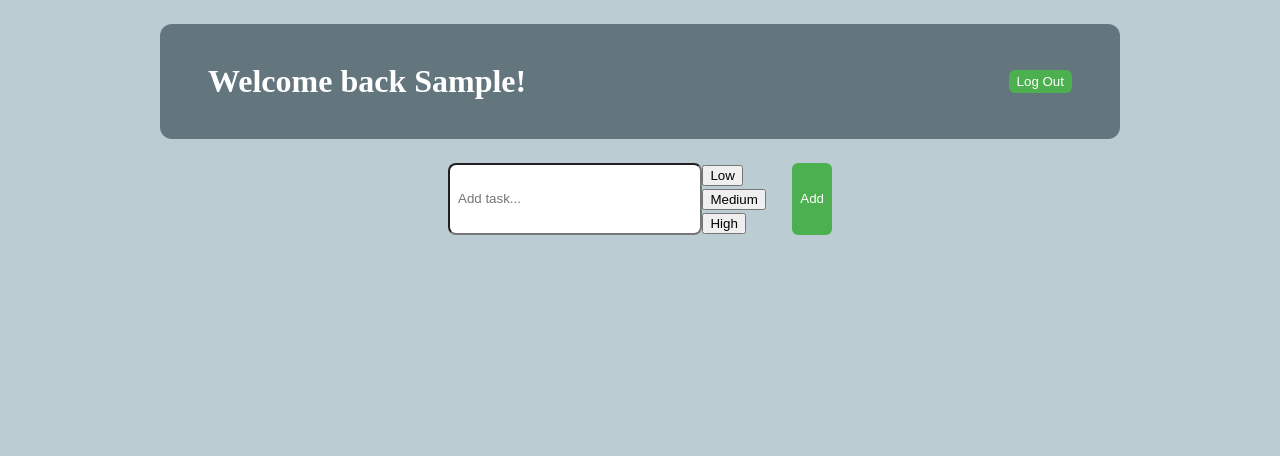
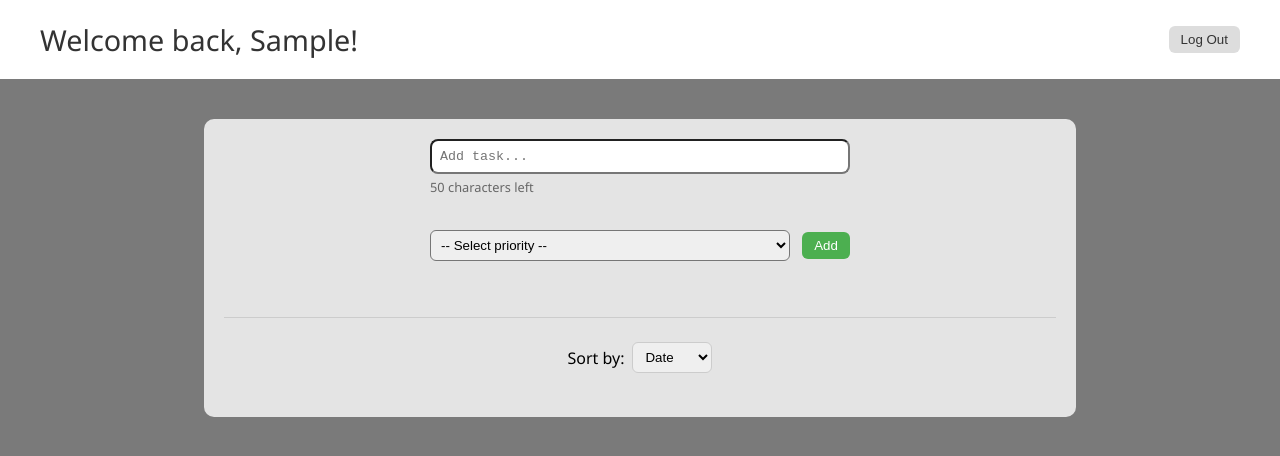
Before and after one commit to malvamalmgren/vue-todo, a Vue app: page / in a window 1280 px wide. Both pictures are taken after typing "Sample" into the empty fields and a click on the button "Log In". Shown: the top 456 px of the page. Built offline with nearby package versions, Linux system fonts and the light colour scheme.

Commit message:
Update styling and add sorting

```diff
--- a/src/App.vue
+++ b/src/App.vue
@@ -23,7 +23,7 @@ const username = ref(null)
 const usernameInput = ref('')
 const headerText = computed(() => {
   return loggedIn.value
-    ? `Welcome back ${username.value}!`
+    ? `Welcome back, ${username.value}!`
     : 'Please log in...'
 })
 function login() {
@@ -32,11 +32,27 @@ function login() {
   username.value = usernameInput.value
   usernameInput.value = ''
 }
+
+const sortBy = ref('id')
+
+const sortedTodos = computed(() => {
+  console.log('Sorting todos by:', sortBy.value);
+  return [...todos.value].sort((a, b) => {
+    if (sortBy.value === 'text') {
+      return a.text.localeCompare(b.text)
+    } else if (sortBy.value === 'priority') {
+      const priorityOrder = { high: 3, medium: 2, low: 1 }
+      return (priorityOrder[b.priority] || 0) - (priorityOrder[a.priority] || 0)
+    } else {
+      return b.id - a.id
+    }
+  })
+})
+
 </script>
 
 <template>
   <header>
-        <!--<img src="../logo.png" alt="logo">-->
         <h1 id="login-header">{{ headerText }}</h1>
 
         <form id="login-form" @submit.prevent="login">
@@ -47,58 +63,46 @@ function login() {
     </header>
     <main v-if="loggedIn">
       <ToDoForm id="todo-form" @add-todo="addTodo"/>
-        <ToDoList id="todo-list" :todos="todos" @remove-todo="removeTodo"/>
+      <hr class="separator" />
+      <div id="sort-container">
+        <label id="sort" for="sort-select">Sort by:</label>
+        <select id="sort-select" v-model="sortBy">
+          <option value="id">Date</option>
+          <option value="text">Name</option>
+          <option value="priority">Priority</option>
+        </select>
+      </div>
+
+        <ToDoList id="todo-list" :todos="sortedTodos" @remove-todo="removeTodo"/>
     </main>
 </template>
 
 <style>
   body {
-    display: grid;
-    grid-template-areas:
-    "header"
-    "main"
-    "footer";
-    background-color: #bbcdd3;
-    font-family: 'Times New Roman', Times, serif;
-    font-size: 1rem;
-
-    line-height: 1.5;
-    width: 75%;
-    margin: 0 auto;
+    margin: 0;
+    font-family: 'Segoe UI', Tahoma, Geneva, Verdana, sans-serif;
+    background-color: #7a7a7a;
   }
 
   header {
     grid-area: header;
-    display: grid;
-    grid-template-columns: auto auto;
-    grid-template-areas:
-    "login-header login-form";
-    margin-top: 24px;
-    padding: 12px 48px;
-    gap: 12px;
-    justify-items: center;
-    text-align: center;
+    display: flex;
+    justify-content: space-between;
     align-items: center;
-    background-color: rgba(78, 96, 104, 0.8);
-    border-radius: 12px;
+    background-color: #fff;
+    padding: 20px 40px;
   }
 
   #login-header {
-    grid-area: login-header;
-    display: flex;
-    justify-self: start;
-    max-width: max-content;
-    text-align: center;
-    color: #ffffff;
+    font-size: 1.8rem;
+    font-weight: 500;
+    color: #333;
+    margin: 0;
   }
 
   #login-form {
-    grid-area: login-form;
     display: flex;
-    max-width: max-content;
-    height: min-content;
-    justify-content: center;
-    justify-self: end;
+    gap: 12px;
   }
 
   #usernameInput {
@@ -109,31 +113,40 @@ function login() {
   }
 
   #login-button, #logout-button {
-    background-color: #4caf50;
+    background-color: #ddd;
     border: none;
     border-radius: 6px;
-    color: white;
+    color: #333;
     cursor: pointer;
-    padding: 4px 8px;
-    margin-left: 8px;
-    white-space: nowrap;
+    padding: 6px 12px;
+}
+
+  #login-button:hover, #logout-button:hover {
+    background-color: #bbb;
   }
 
   main {
     grid-area: main;
-    display: grid;
-    grid-template-areas:
-    "todo-form"
-    "todo-list";
-    justify-items: center;
-    padding: 24px;
+    display: flex;
+    flex-direction: column;
+    align-items: center;
+    margin: 40px auto;
+    padding: 20px;
+    background-color: rgba(255,255,255,0.8);
+    border-radius: 10px;
+    max-width: 65%;
   }
 
-  #todo-form {
-    grid-area: todo-form;
-    display: flex;
-    justify-content: center;
-    margin-bottom: 24px;
+  .separator {
+    width: 100%;
+    border: 0;
+    height: 1px;
+    background: #ccc;
+    margin: 24px 0;
+  }
+
+  #sort {
+    align-items: center;
   }
 
   ul {
@@ -142,12 +155,28 @@ function login() {
     margin: 0;
   }
 
+  #sort-container {
+    display: flex;
+    align-items: center;
+    gap: 8px;
+    margin-bottom: 24px;
+  }
+
+  #sort-select {
+    padding: 6px 8px;
+    border-radius: 6px;
+    border: 1px solid #ccc;
+  }
+
   #todo-list {
-    grid-area: todo-list;
-    /*width: 100%;*/
-    max-width: max-content;
-    align-items: center;
+    display: grid;
+    grid-template-columns: repeat(4, max-content);
+    gap: 36px;
+    justify-content: center;
+    justify-items: center;
+    width: 100%;
   }
+
 
   @media screen and (max-width: 600px) {
     body {
--- a/src/components/ToDoForm.vue
+++ b/src/components/ToDoForm.vue
@@ -1,73 +1,107 @@
 <script setup>
-import { ref } from 'vue';
+import { ref, computed } from 'vue'
 
 const emit = defineEmits(['add-todo'])
+
 const text = ref('')
-const priority = ref("")
+const priority = ref('')
+
+const charsLeft = computed(() => 50 - text.value.length)
+const tooLong = computed(() => text.value.length >= 50)
 
 function submitTodo() {
-    if (text.value.trim() !== '') {
-        emit('add-todo', { text: text.value, priority: priority.value })
+  if (text.value.trim() !== '' && priority.value !== '') {
+    emit('add-todo', {
+      text: text.value,
+      priority: priority.value
+    })
     text.value = ''
-        priority.value = ""
-        console.log('Submitted:', text.value);
+    priority.value = ''
   }
-}
-
-const setPriority = (level) => {
-  priority.value = level
 }
 </script>
 
 <template>
   <form id="todo-form" @submit.prevent="submitTodo">
-        <input id="todo-input" v-model="text" placeholder="Add task...">
-         <!-- Radio buttons -->
-    <div class="priority-buttons">
-      <button
-        id="priority-low"
-        type="button"
-        @click="setPriority('low')"
-        :class="{ active: priority === 'low' }"
-      >
-        Low
-      </button>
-      <button
-        id="priority-medium"
-        type="button"
-        @click="setPriority('medium')"
-        :class="{ active: priority === 'medium' }"
-      >
-        Medium
-      </button>
-      <button
-        id="priority-high"
-        type="button"
-        @click="setPriority('high')"
-        :class="{ active: priority === 'high' }"
-      >
-        High
-      </button>
-    </div>
+    <span id="input-and-counter">
+      <input
+        id="todo-input"
+        v-model="text"
+        maxlength="50"
+        placeholder="Add task..."
+      />
+        <p v-if="tooLong" class="warning">⚠️ Max 50 characters reached!</p>
+        <p v-else class="counter">{{ charsLeft }} characters left</p>
+    </span>
+    <select id="priority" v-model="priority">
+      <option disabled value="">-- Select priority --</option>
+      <option value="low">Low</option>
+      <option value="medium">Medium</option>
+      <option value="high">High</option>
+    </select>
+
     <button id="add-todo-button" type="submit">Add</button>
   </form>
 </template>
 
 <style scoped>
+#todo-form {
+  display: grid;
+  grid-template-columns: 1fr auto;
+  grid-template-areas: "input input"
+                       "priority add-todo-button";
+  gap: 12px;
+  align-items: center;
+  margin-bottom: 24px;
+}
+
+#input-and-counter {
+  grid-area: input;
+  display: flex;
+  flex-direction: column;
+}
+
 #todo-input {
-        gap: 8px;
   padding: 8px;
   border-radius: 8px;
-        width: 100%;
+  width: 50ch;
+  margin-bottom: 4px;
+  font-family: monospace;
 }
+
+.warning {
+  color: red;
+  font-size: 0.9rem;
+  margin: 0 0 8px;
+  height: 1.5rem;
+}
+
+.counter {
+  font-size: 0.8rem;
+  color: #666;
+  margin: 0 0 8px;
+  height: 1.5rem;
+}
+
+#priority {
+  grid-area: priority;
+  display: inline-flex;
+  margin: 8px 0;
+  padding: 6px;
+  border-radius: 6px;
+}
+
 #add-todo-button {
+  grid-area: add-todo-button;
+  display: inline-flex;
   background-color: #4caf50;
   border: none;
   border-radius: 6px;
   color: white;
   cursor: pointer;
-        padding: 4px 8px;
+  padding: 6px 12px;
 }
+
 #add-todo-button:hover {
   background-color: #45a049;
 }
--- a/src/components/ToDoItem.vue
+++ b/src/components/ToDoItem.vue
@@ -1,81 +1,70 @@
 <script setup>
-  const props = defineProps({
-    todo: Object
-  })
-  const emit = defineEmits(['remove-todo'])
+import { computed } from 'vue'
+
+const props = defineProps({
+  todo: Object
+})
+const emit = defineEmits(['remove-todo'])
+
+const priorityColor = computed(() => {
+  switch (props.todo.priority) {
+    case 'low':
+      return '#c8f7c5'
+    case 'medium':
+      return '#ffe082'
+    case 'high':
+      return '#ff8a80'
+    default:
+      return '#f0f0f0'
+  }
+})
 </script>
 
 <template>
-  <li :class="['todo-item', todo.priority]">
-    <span class="priority"></span>
-    <p class="todo-text">{{ todo.text }}</p>
-    <button class="delete-todo-button" @click="emit('remove-todo', todo.id)">Delete</button>
+  <li
+    class="todo-item"
+    :style="{ backgroundColor: priorityColor }"
+  >
+    <span class="text">{{ props.todo.text }}</span>
+    <button class="delete-todo-button" @click="emit('remove-todo', props.todo.id)">
+      ✖
+    </button>
   </li>
 </template>
 
 <style scoped>
+.todo-item {
+  display: flex;
+  justify-content: center;
+  align-items: center;
+  padding: 20px;
+  min-height: 120px;
+  width: 160px;
+  border-radius: 6px;
+  box-shadow: 2px 2px 6px rgba(0,0,0,0.15);
+  font-size: 1rem;
+  font-style: italic;
+  font-weight: 500;
+  text-align: center;
 
-.todo-item {
-  display: grid;
-  grid-template-columns: auto minmax(0, 70ch) auto;
-  grid-template-areas: "priority text delete";
-  align-items: center;
-  background-color: rgba(255, 255, 255, 0.8);
-  border-radius: 12px;
-  margin-bottom: 12px;
-  padding: 0 12px;
-}
-
-.todo-text {
-  grid-area: text;
-  max-width: 70ch;
-  font-size: 14px;
   overflow-wrap: break-word;
-}
-
-.priority {
-  width: 24px;
-  height: 100%;
-  transform: translateX(-12px);
-  margin-right: 12px;
-  border-radius: 12px 0 0 12px;
-}
-
-.todo-item.low .priority {
-  background-color: #4aa027;
-}
-
-.todo-item.medium .priority {
-  background-color: #ff9800;
-}
-
-.todo-item.high .priority {
-  background-color: #f44336;
+  word-break: break-word;
+  hyphens: auto;
+  position: relative;
 }
 
 .delete-todo-button {
-  display: flex;
-  margin-left: 12px;
-  background-color: #ff4d4d;
+  position: absolute;
+  top: 6px;
+  right: 6px;
+  background: transparent;
   border: none;
-  border-radius: 6px;
-  color: white;
+  font-size: 1rem;
   cursor: pointer;
-  padding: 4px 8px;
-}
-.delete-todo-button:hover {
-  background-color: #ff1a1a;
+  color: #333;
 }
 
-@media screen and (max-width: 600px) {
-  .todo-item {
-    grid-template-columns: auto minmax(0, 30ch) auto;
-  }
-  .todo-text {
-    font-size: 12px;
-  }
-  .priority {
-    width: 12px;
-  }
+.delete-todo-button:hover {
+  color: #000;
 }
 </style>
```
Lines whose indentation alone changed are shown as unchanged.
